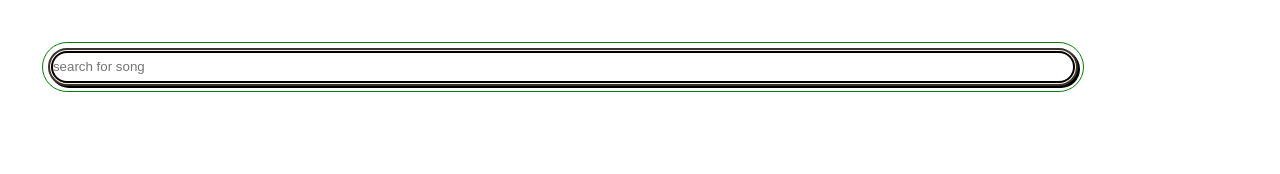
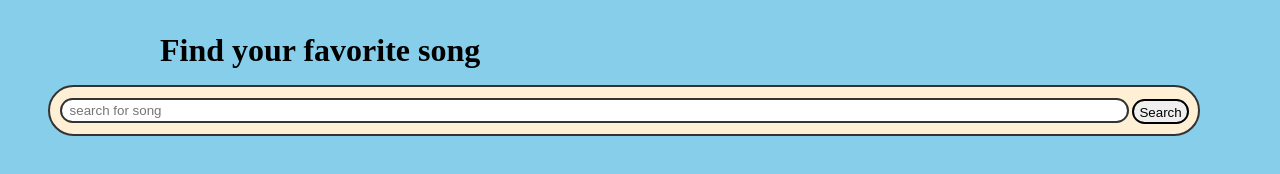
Before and after one commit to muwaffaqelbadawi/CSS_experiments, a plain HTML site: page index.html in a window 1280 px wide. Drawn offline with Linux system fonts and the light colour scheme.

Commit message:
purify search bar

```diff
--- /dev/null
+++ b/index.css
@@ -0,0 +1,89 @@
+* {
+  margin: 0;
+  padding: 0;
+  box-sizing: border-box;
+}
+
+body {
+  background-color: skyblue;
+}
+
+.main-search {
+  width: 100%;
+}
+
+h1 {
+  margin-top: 2rem;
+  margin-left: 10rem;
+}
+
+.searchForm {
+  background-color: papayawhip;
+
+  width: 90%;
+  height: 3.2rem;
+
+  margin-top: 1rem;
+  margin-left: 3rem;
+
+  padding-top: 0.7rem;
+  padding-right: 0.4rem;
+  padding-bottom: 1rem;
+  padding-left: 0.6rem;
+
+  border-width: 2px;
+  border-style: solid;
+  border-color: #333;
+  border-radius: 50px;
+
+  outline: none;
+
+  display: flex;
+
+  /* outline: 5px green solid;
+  outline-offset: 5px;
+  box-shadow: 2px 2px;
+  outline-width: 1px; */
+}
+
+.searchForm label {
+  position: absolute;
+  left: -99999px;
+}
+
+.searchForm input[type="text"] {
+  outline: none;
+  flex-grow: 1;
+
+  width: 100%;
+  height: 25px;
+  max-width: 100%;
+  min-height: 10px;
+
+  /* margin-bottom: 0.3rem; */
+  padding-left: 0.5rem;
+
+  border-width: 2px;
+  border-style: solid;
+  border-color: #333;
+  border-radius: 1rem;
+
+}
+
+.searchForm button {
+  cursor: pointer;
+  outline: none;
+
+  width: 60px;
+  height: 25px;
+
+  margin-top: 0.05rem;
+  margin-right: 0.15rem;
+  margin-bottom: 0.15rem;
+  margin-left: 0.2rem;
+
+  padding: 0.25rem;
+
+  border: 2px #000 solid;
+  border-radius: 80px;
+}
--- a/index.html
+++ b/index.html
@@ -1,45 +1,32 @@
 <!DOCTYPE html>
+<html lang="en">
 
-<html lang="en">
-    <head>
+<head>
+    <meta charset="utf-8">
+    <meta http-equiv="X-UA-Compatible" content="IE=edge">
+    <meta name="author" content="Muwaffaq Elbadawi">
+    <meta name="description" content="This is a styled search bar">
+    <meta name="viewport" content="width=device-width, initial-scale=1">
+    <title>Search Bar</title>
+    <link rel="stylesheet" href="index.css">
+</head>
 
-        <meta charset="utf-8">
-        <meta http-equiv="X-UA-Compatible" content="IE=edge">
-        <title>Search Bar</title>
-        <meta name="description" content="">
-        <meta name="viewport" content="width=device-width, initial-scale=1">
-        <link rel="stylesheet" href="searchBar.css">
-        <script src="index.js"></script>
-    </head>
+<header>
+    <h1>Find your favorite song</h1>
+    <search>
+        <form action="" id="searchForm" class="searchForm" type="text" role="search" ref="">
+            <label for="search">Search a song</label>
+            <input type="text" id="search" name="search" placeholder="search for song">
+            <button type="submit" id="btn">Search</button>
+        </form>
+    </search>
+</header>
 
-    <body>
-        <form
-        action=""
-        id=""
-        class="searchForm"
-        for="search"
-        type="text"
-        role="search"
-        placeholder="search for song"
-        ref=""
-        >
-        <label
-        id=""
-        for="search"
-        >
-        Search
-        </label>
+<body>
+    <p id="try"></p>
+</body>
 
-        <input
-        id="search"
-        for="search"
-        type="text"
-        value=""
-        placeholder="search for song"
-        onclick=""
-        >
-        </form>
+<!-- script should be after body -->
+<script src="index.js"></script>
 
-        <script src="" async defer></script>
-    </body>
 </html>
--- a/index.js
+++ b/index.js
@@ -0,0 +1,25 @@
+// The element that will trigger the function that will be executed
+const element = document.getElementById("btn");
+
+// The actual executed event (listener)
+element.addEventListener("click", search);
+
+// The function that will be executed (handler)
+function search() {
+  document.getElementById("try").innerHTML = "I'm searching HTML!";
+  //   console.log("I'm searching console!");
+}
+
+// EventTarget.addEventListener();
+// EventTarget.removeEventListener();
+// EventTarget.dispatchEvent();
+
+// element.addEventListener();
+
+// element.addEventListener("click", () => {
+//     document.getElementById("demo").innerHTML = "I'm searching HTML!";
+//     console.log("I'm searching console!");
+// });
+
+// inline CSS
+// document.body.style.display();
--- a/searchBar.css
+++ /dev/null
@@ -1,38 +0,0 @@
-* {
-  margin: 0;
-  padding: 0;
-}
-
-.searchForm {
-  background-color: papayawhip;
-  width: 80%;
-  height: 2rem;
-  /* margin: 0.25rem 0 0; */
-  /* padding: 0 0.5rem 0.25rem; */
-  margin: 3rem 2rem 2rem 3rem;
-  padding: 0.9px;
-  border: 2px solid #333;
-  border-radius: 40px;
-  cursor: pointer;
-  outline: 5px green solid;
-  outline-offset: 5px;
-  box-shadow: 2px 2px;
-
-  outline-width: 1px;
-  display: flex;
-}
-
-.searchForm label {
-  position: absolute;
-  left: -99999px;
-}
-
-.searchForm input[type="text"] {
-  max-width: 100%;
-  min-height: 10px;
-
-  flex-grow: 1; /* This is fantastic*/
-  border: 2px solid #000;
-  border-radius: 1rem;
-  outline: none;
-}
```
